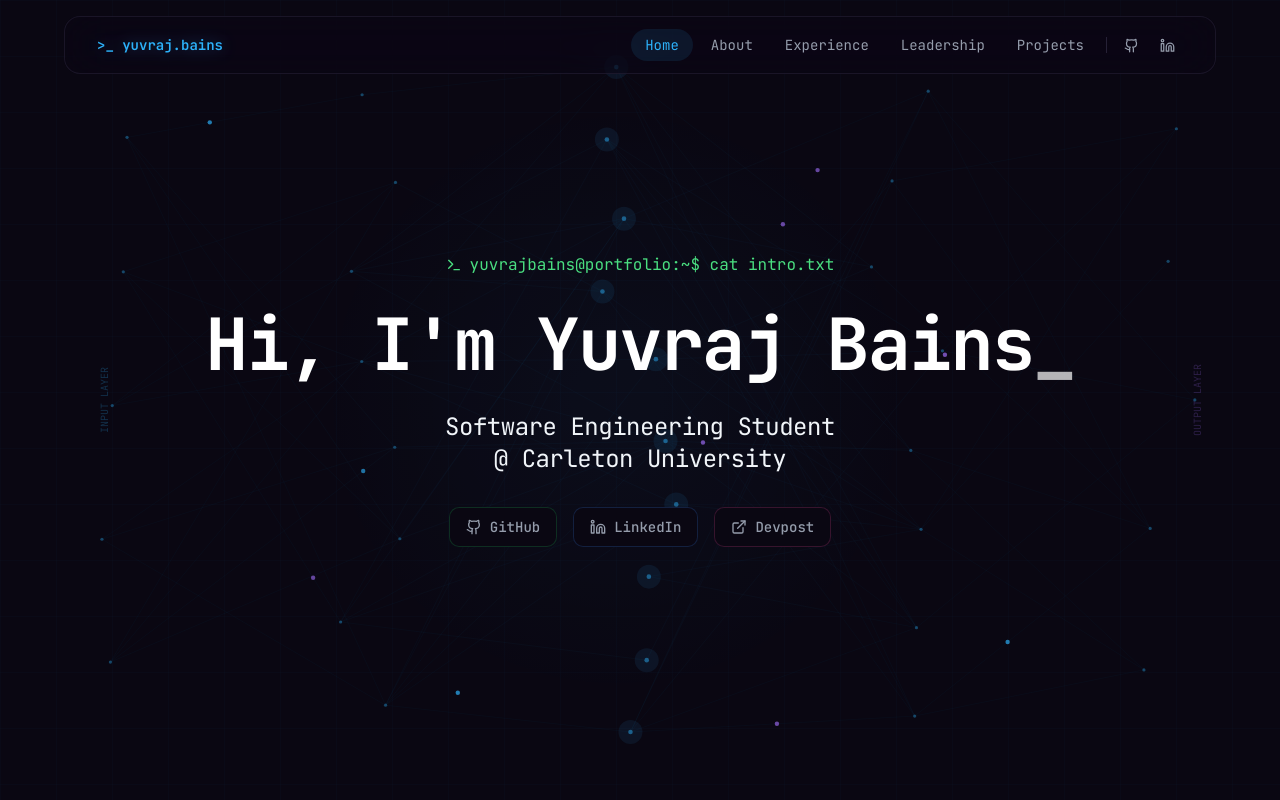
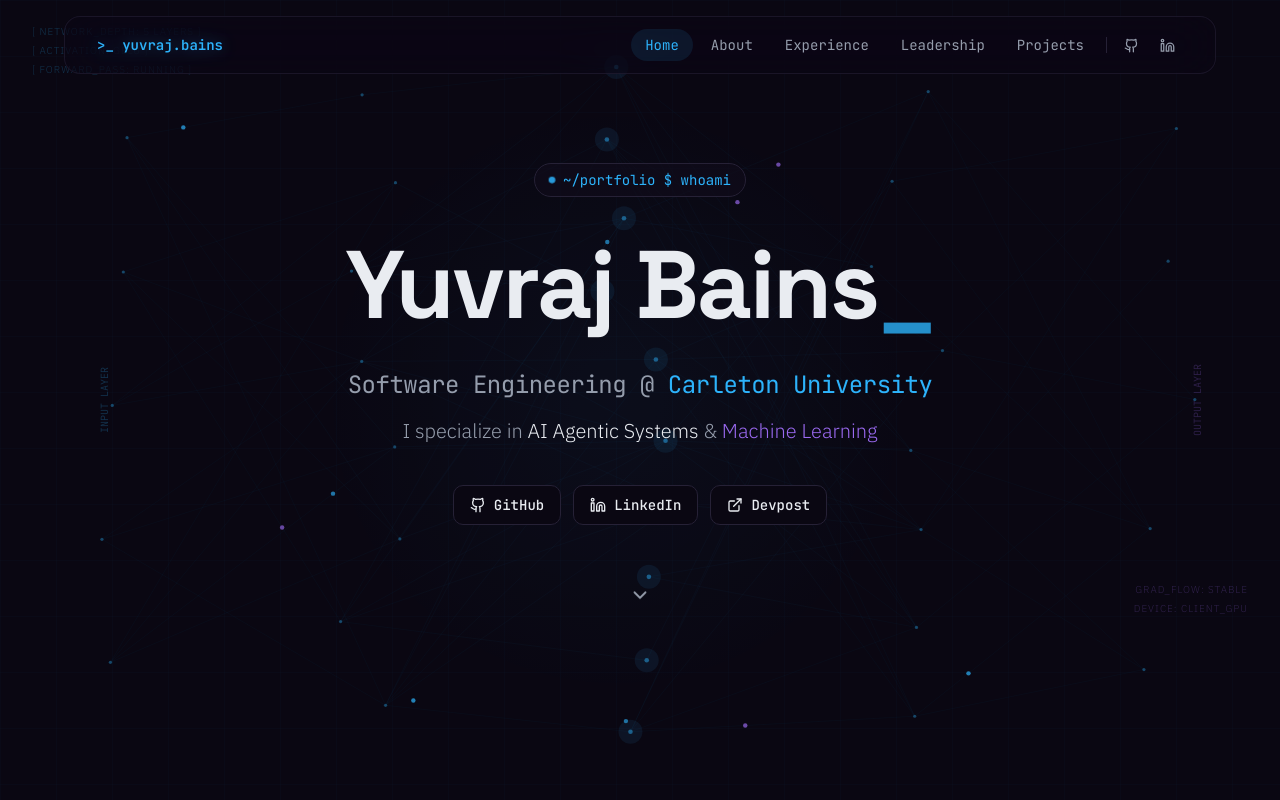
Before and after one commit to yuvraajbains/Personal-Website, a React (Create React App) app: page / in a window 1280 px wide. Shown: the top 800 px of the page. Built offline with nearby package versions, Linux system fonts and the light colour scheme.

Commit message:
redesign hero: neural canvas hero, typing effect, punchy tagline

```diff
--- a/src/components/sections/Hero.jsx
+++ b/src/components/sections/Hero.jsx
@@ -1,10 +1,17 @@
 import React from 'react';
+import { motion } from 'framer-motion';
 import { Button } from "../ui/button";
-import { Github, Linkedin, ExternalLink, Terminal } from "lucide-react";
+import { Github, Linkedin, ExternalLink, ChevronDown } from "lucide-react";
+
+// All three social buttons share one state machine: dark by default,
+// solid signal-blue fill on hover with dark text so it stays readable
+// instead of blue-on-blue.
+const SOCIAL_BTN_CLASS =
+    "gap-2 border-border bg-background text-foreground hover:bg-signal hover:text-primary-foreground hover:border-signal font-mono transition-colors";
 
 const Hero = () => {
     const [text, setText] = React.useState("");
-    const fullText = "Hi, I'm Yuvraj Bains";
+    const fullText = "Yuvraj Bains";
 
     React.useEffect(() => {
         let i = 0;
@@ -15,58 +22,97 @@ const Hero = () => {
             } else {
                 clearInterval(typingInterval);
             }
-        }, 100);
+        }, 90);
 
         return () => clearInterval(typingInterval);
     }, []);
 
     return (
-        <section id="home" className="min-h-screen flex flex-col items-center justify-center relative overscroll-none">
-            <div className="z-10 text-center space-y-8 p-4">
-                {/* Terminal Header */}
-                <div className="flex items-center justify-center space-x-2 text-green-400 font-mono text-sm md:text-base mb-4 animate-fade-in-down">
-                    <Terminal size={16} />
-                    <span>yuvrajbains@portfolio:~$ cat intro.txt</span>
+        <section id="home" className="min-h-[85vh] md:min-h-[80vh] flex flex-col items-center justify-center relative pt-28 pb-16 overscroll-none">
+            {/* Telemetry chrome — decorative HUD, scoped to the hero so it scrolls away with it */}
+            <div className="absolute top-6 left-4 text-[10px] text-signal/25 space-y-1 pointer-events-none uppercase tracking-widest hidden lg:block" aria-hidden="true">
+                <div>[ NETWORK_DEPTH: 5 LAYERS ]</div>
+                <div>[ ACTIVATION: GELU ]</div>
+                <div>[ FORWARD_PASS: RUNNING ]</div>
+            </div>
+            <div className="absolute bottom-6 right-4 text-[10px] text-spark/25 space-y-1 pointer-events-none uppercase tracking-widest text-right hidden lg:block" aria-hidden="true">
+                <div>GRAD_FLOW: STABLE</div>
+                <div>DEVICE: CLIENT_GPU</div>
             </div>
 
-                {/* Main Heading */}
+            <div className="z-10 w-full max-w-4xl text-center space-y-10 px-2">
+                <motion.div
+                    initial={{ opacity: 0, y: 10 }}
+                    animate={{ opacity: 1, y: 0 }}
+                    transition={{ duration: 0.5, ease: [0.16, 1, 0.3, 1] }}
+                    className="inline-flex items-center gap-2 rounded-full border border-border bg-card/60 px-3.5 py-1.5 text-signal font-mono text-xs md:text-sm"
+                >
+                    <span className="h-1.5 w-1.5 rounded-full bg-signal animate-node-pulse" aria-hidden="true" />
+                    <span>~/portfolio $ whoami</span>
+                </motion.div>
+
                 <div className="space-y-4">
-                    <h1 className="text-5xl md:text-7xl font-bold tracking-tight text-white font-mono min-h-[1.2em]">
+                    <h1 className="font-display text-6xl sm:text-7xl md:text-8xl font-bold tracking-tight text-foreground min-h-[1.2em] break-words">
                         {text}
-                        <span className="animate-pulse text-neon-green">_</span>
+                        <span className="text-signal animate-pulse" aria-hidden="true">_</span>
                     </h1>
 
-                    <h2 className="text-xl md:text-2xl font-mono text-neon-cyan text-glow-cyan">
-                        Software Engineering Student
-                        <br />
-                        <span className="text-neon-cyan">@ Carleton University</span>
-                    </h2>
+                    <motion.h2
+                        initial={{ opacity: 0, y: 10 }}
+                        animate={{ opacity: 1, y: 0 }}
+                        transition={{ duration: 0.5, delay: 0.15, ease: [0.16, 1, 0.3, 1] }}
+                        className="font-mono text-lg md:text-2xl text-muted-foreground"
+                    >
+                        Software Engineering @ <span className="text-signal">Carleton University</span>
+                    </motion.h2>
+
+                    <motion.p
+                        initial={{ opacity: 0, y: 10 }}
+                        animate={{ opacity: 1, y: 0 }}
+                        transition={{ duration: 0.5, delay: 0.25, ease: [0.16, 1, 0.3, 1] }}
+                        className="mx-auto max-w-2xl text-base md:text-xl text-muted-foreground leading-relaxed"
+                    >
+                        I specialize in <span className="text-foreground">AI Agentic Systems</span> & <span className="text-spark">Machine Learning</span>
+                    </motion.p>
                 </div>
 
-                {/* Links */}
-                <div className="flex items-center justify-center space-x-4 mt-8">
-                    <Button variant="outline" className="gap-2 border-green-500/20 hover:bg-green-500/10 hover:text-green-400 text-muted-foreground font-mono" asChild>
-                        <a href="https://github.com/yuvraajbains" target="_blank" rel="noopener noreferrer">
+                <motion.div
+                    initial={{ opacity: 0, y: 10 }}
+                    animate={{ opacity: 1, y: 0 }}
+                    transition={{ duration: 0.5, delay: 0.35, ease: [0.16, 1, 0.3, 1] }}
+                    className="flex items-center justify-center gap-3 flex-wrap"
+                >
+                    <Button variant="outline" className={SOCIAL_BTN_CLASS} asChild>
+                        <a href="https://github.com/yuviib" target="_blank" rel="noopener noreferrer">
                             <Github size={16} />
                             GitHub
                         </a>
                     </Button>
-                    <Button variant="outline" className="gap-2 border-blue-500/20 hover:bg-blue-500/10 hover:text-blue-400 text-muted-foreground font-mono" asChild>
+                    <Button variant="outline" className={SOCIAL_BTN_CLASS} asChild>
                         <a href="https://www.linkedin.com/in/yuvrajbains00/" target="_blank" rel="noopener noreferrer">
                             <Linkedin size={16} />
                             LinkedIn
                         </a>
                     </Button>
-                    <Button variant="outline" className="gap-2 border-pink-500/20 hover:bg-pink-500/10 hover:text-pink-400 text-muted-foreground font-mono" asChild>
+                    <Button variant="outline" className={SOCIAL_BTN_CLASS} asChild>
                         <a href="https://devpost.com/yuvraajbains" target="_blank" rel="noopener noreferrer">
                             <ExternalLink size={16} />
                             Devpost
                         </a>
                     </Button>
-                </div>
+                </motion.div>
             </div>
 
-            {/* Hero content ends here */}
+            <motion.button
+                onClick={() => document.getElementById('about')?.scrollIntoView({ behavior: 'smooth' })}
+                initial={{ opacity: 0 }}
+                animate={{ opacity: 1 }}
+                transition={{ duration: 0.5, delay: 0.6 }}
+                className="absolute bottom-8 text-muted-foreground hover:text-signal transition-colors"
+                aria-label="Scroll to about section"
+            >
+                <ChevronDown size={22} className="animate-bounce" />
+            </motion.button>
         </section>
     );
 };
```
Lines whose indentation alone changed are shown as unchanged.
